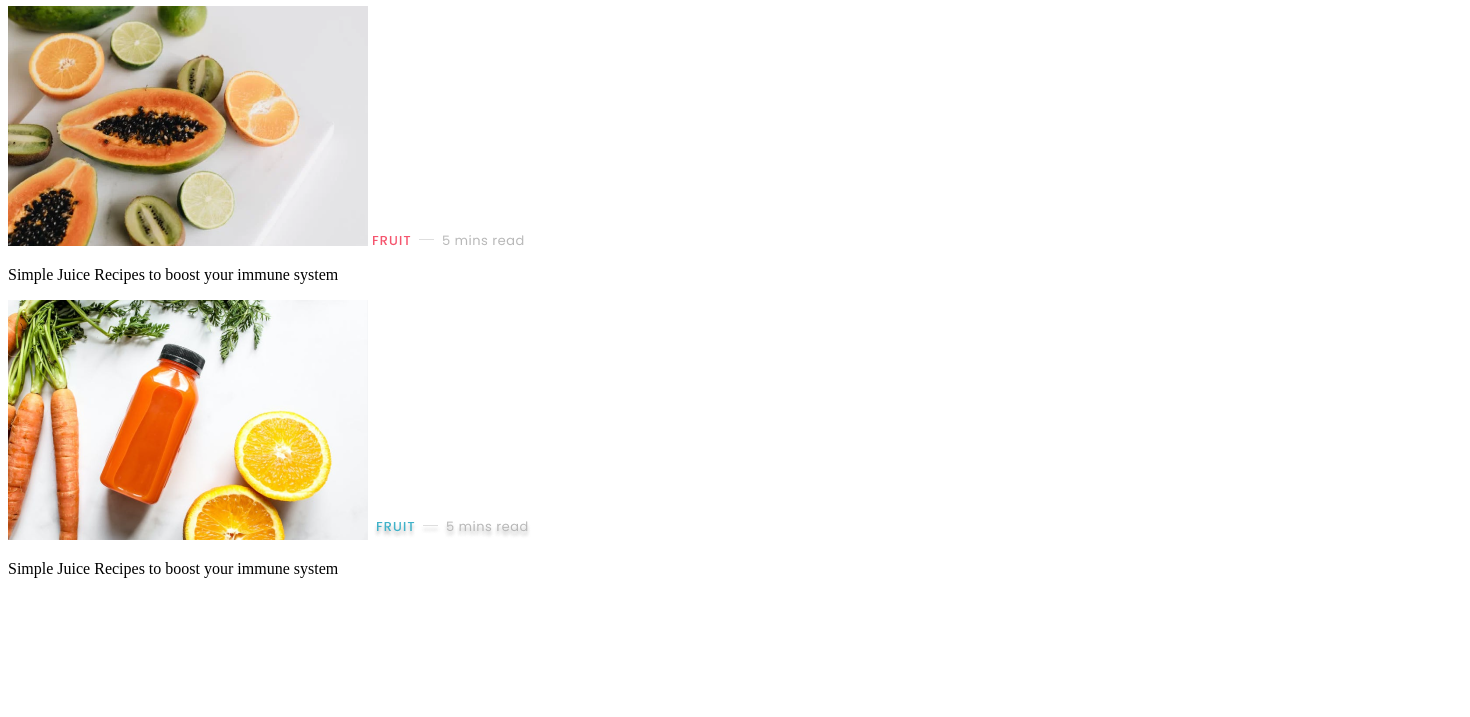
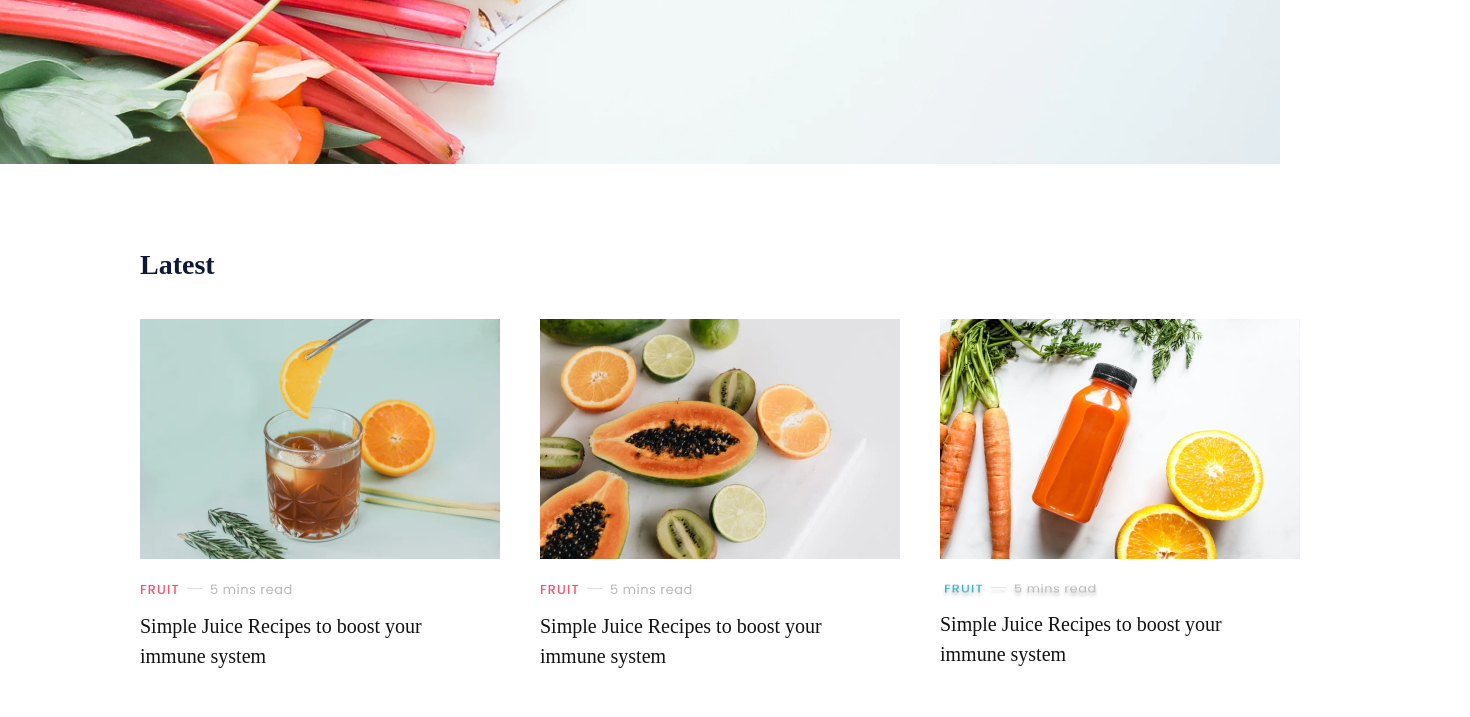
Before and after one commit to wanderer288/wanderer228.github.io, a plain HTML site: page sate.html in a window 1280 px wide. Shown: the part 726-1443 px from the top of the page, 1470 px wide, since content can reach past the window. Before the commit the page ends 1320 px from the top, so only its background shows below. Drawn offline with Linux system fonts and the light colour scheme; files whose address does not match are found by name.

Commit message:
Update sate.html

```diff
--- a/sate.html
+++ b/sate.html
@@ -5,7 +5,7 @@
     <meta http-equiv="X-UA-Compatible" content="IE=edge">
     <meta name="viewport" content="width=device-width, initial-scale=1.0">
     <title>juice</title>
-    <link rel="stylesheet" href="./sate.css">
+    <link rel="stylesheet" href="css/css.css">
     <link rel="preconnect" href="https://fonts.googleapis.com">
 <link rel="preconnect" href="https://fonts.gstatic.com" crossorigin>
 <link href="https://fonts.googleapis.com/css2?family=Montserrat:wght@400;600;700&display=swap" rel="stylesheet">
```
